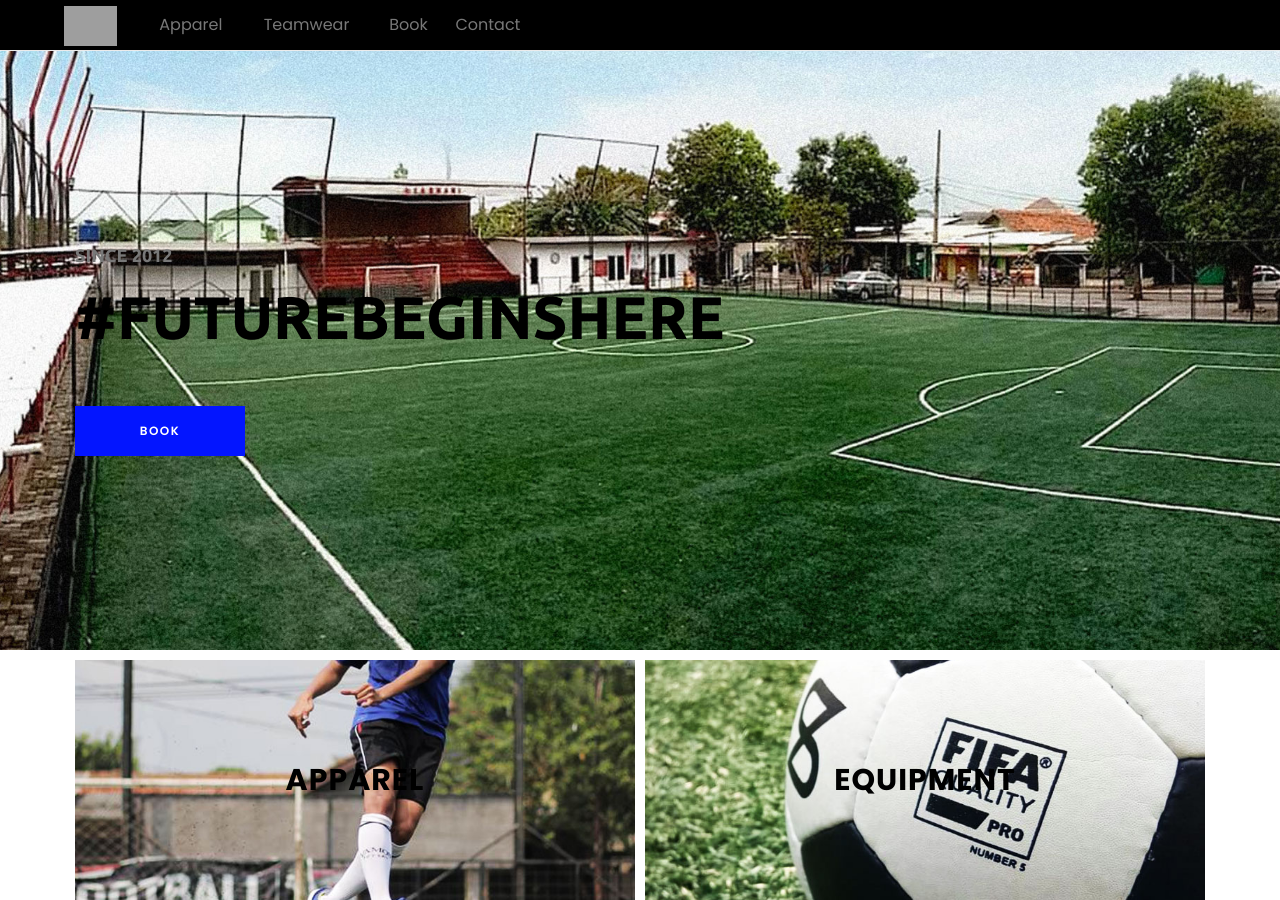
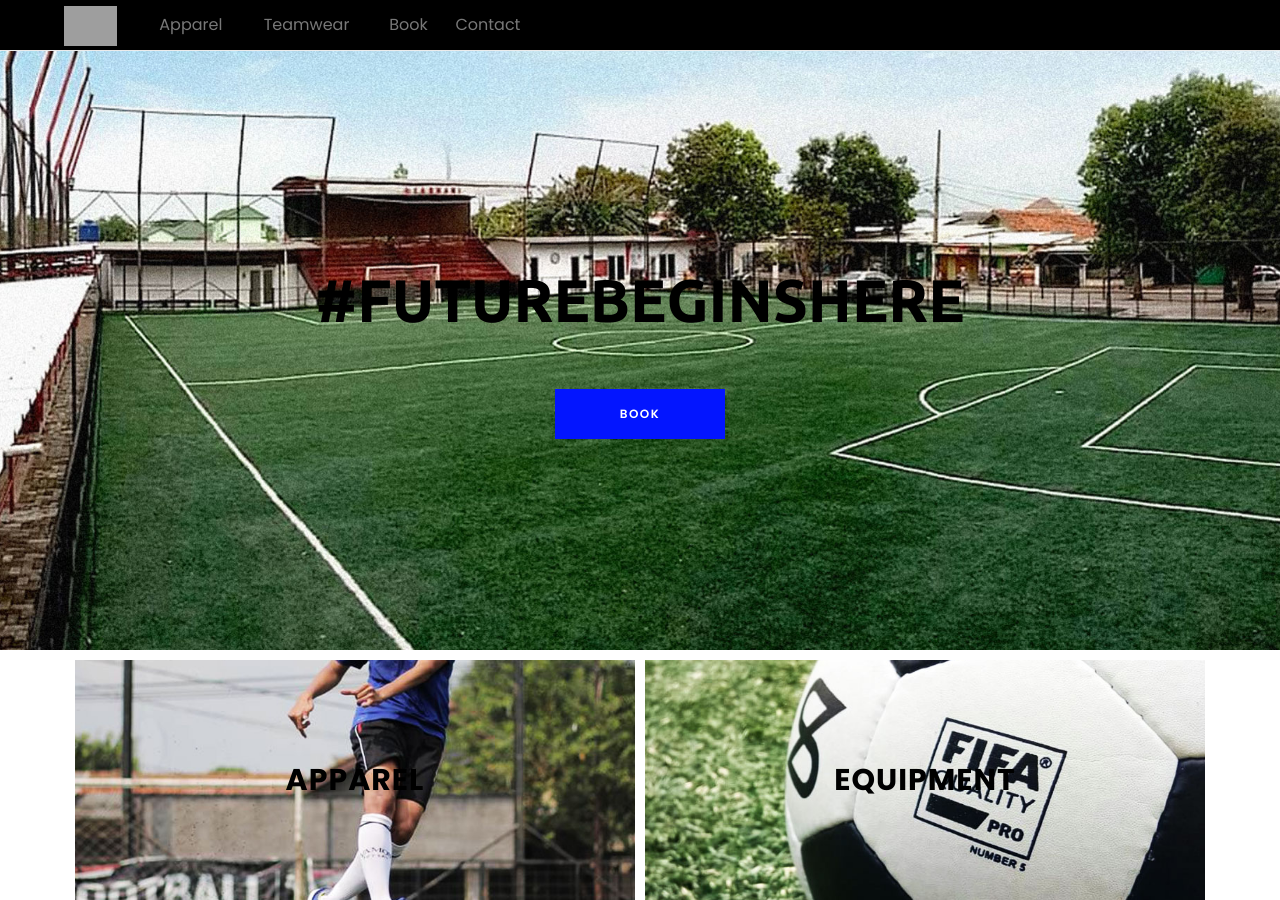
Before and after one commit to kemtol/sabnanifootball, a Jekyll site: the page built from index.html, in a window 1280 px wide and 900 px high. Built offline with Jekyll 4.4.1, drawn with Linux system fonts in a browser that asks for light colours; nearby versions of some CDN libraries; some web fonts are replaced; library files that are not in the unit come from our copies; grey boxes are pictures that could not be loaded.

Commit message:
Update jumbotron.html

```diff
--- a/_includes/jumbotron.html
+++ b/_includes/jumbotron.html
@@ -2,8 +2,8 @@
         <div class="container h-100">
             <div class="row h-100 align-items-center">
                 <div class="col-12">
-                    <div class="hero-content">
-                        <h6>SINCE 2012</h6>
+                    <div class="hero-content text-center">
+                        <h6 class="d-none">SINCE 2012</h6>
                         <h2>#FUTUREBEGINSHERE</h2>
                         <a href="#" class="btn essence-btn">book</a>
                     </div>
```
